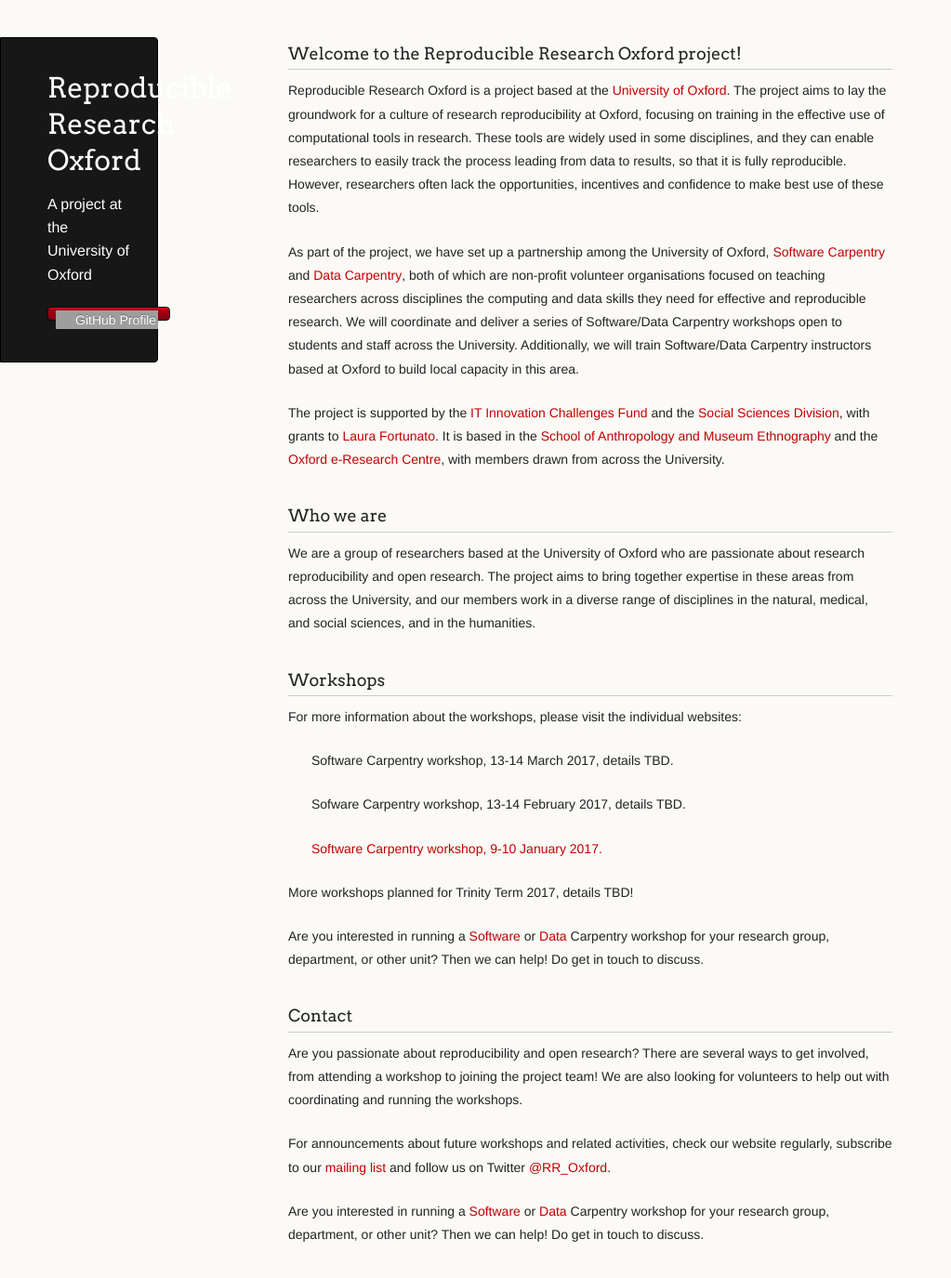
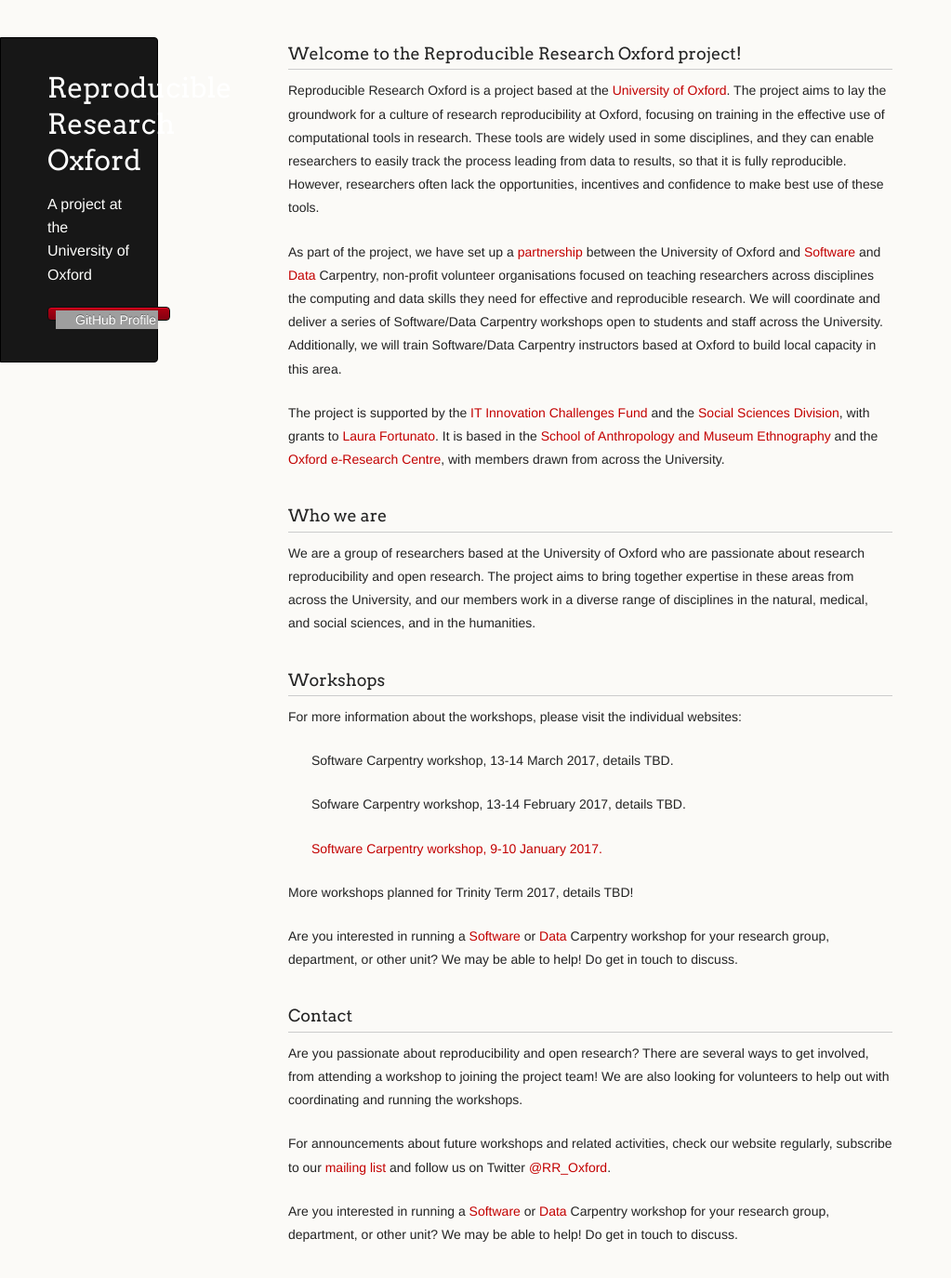
Before and after one commit to RROxford/RROxford2.github.io, a Jekyll site: the page built from index.html, in a window 1280 px wide and 1400 px high. Shown: the top 1375 px of the window at 93% size, without its empty margins (0-1023 px from the left). Built offline with Jekyll 4.4.1, drawn with Linux system fonts in a browser that asks for light colours; grey boxes are pictures that could not be loaded.

Commit message:
Minor edits to text.

```diff
--- a/_includes/main.html
+++ b/_includes/main.html
@@ -25,12 +25,19 @@
             to make best use of these tools.
         </p>
 
-        <p>As part of the project, we have set up a partnership among the University of Oxford,
-            <a href="https://software-carpentry.org/">Software Carpentry</a> and <a href="http://www.datacarpentry.org/">Data Carpentry</a>, both of which are non-profit volunteer
-            organisations focused on teaching researchers across disciplines the computing and data skills they need for effective and reproducible
-            research. We will coordinate and deliver a series of Software/Data Carpentry workshops open to students and staff across the University.
-            Additionally, we will train Software/Data Carpentry instructors based at Oxford to build local capacity in this area.
-        </p>
+        <p>As part of the project, we have set up a <a
+              href="https://software-carpentry.org/scf/partners/">partnership</a>
+             between the University of Oxford and <a
+              href="https://software-carpentry.org/">Software</a> and
+             <a href="http://www.datacarpentry.org/">Data</a>
+             Carpentry, non-profit volunteer organisations focused on
+             teaching researchers across disciplines the computing and
+             data skills they need for effective and reproducible
+             research. We will coordinate and deliver a series of
+             Software/Data Carpentry workshops open to students and
+             staff across the University. Additionally, we will train
+             Software/Data Carpentry instructors based at Oxford to
+             build local capacity in this area.  </p>
 
         <p>
             The project is supported by the <a href="http://blogs.it.ox.ac.uk/innovation-challenges/researchreproducibility/">IT Innovation Challenges Fund</a> and the <a href="https://www.socsci.ox.ac.uk/">Social Sciences Division</a>, with grants to <a href="http://www.santafe.edu/~fortunato/">Laura Fortunato</a>.
@@ -65,10 +72,11 @@
         <p>More workshops planned for Trinity Term 2017, details TBD!</p>
 
         <p>Are you interested in running a <a
-                href="https://software-carpentry.org/">Software</a> or <a
-                href="http://www.datacarpentry.org/">Data</a> Carpentry workshop
-            for your research group, department, or other unit? Then we can
-            help! Do get in touch to discuss.</p>
+                 href="https://software-carpentry.org/">Software</a>
+                or <a href="http://www.datacarpentry.org/">Data</a>
+                Carpentry workshop for your research group,
+                department, or other unit? We may be able to help! Do
+                get in touch to discuss.</p>
 
         <h3>Contact</h3>
 
@@ -84,10 +92,11 @@
                     href="http://twitter.com/RR_Oxford">@RR_Oxford</a>.</p>
 
         <p>Are you interested in running a <a
-                href="https://software-carpentry.org/">Software</a> or <a
-                href="http://www.datacarpentry.org/">Data</a> Carpentry workshop
-            for your research group, department, or other unit? Then we can
-            help! Do get in touch to discuss.</p>
+                 href="https://software-carpentry.org/">Software</a>
+                or <a href="http://www.datacarpentry.org/">Data</a>
+                Carpentry workshop for your research group,
+                department, or other unit? We may be able to help! Do
+                get in touch to discuss.</p>
 
         <!--
         <p>This automatic page generator is the easiest way to create beautiful pages for all of your projects. Author your page content here <a href="https://guides.github.com/features/mastering-markdown/">using GitHub Flavored Markdown</a>, select a template crafted by a designer, and publish. After your page is generated, you can check out the new <code>gh-pages</code> branch locally. If you’re using GitHub Desktop, simply sync your repository and you’ll see the new branch.</p>
```
